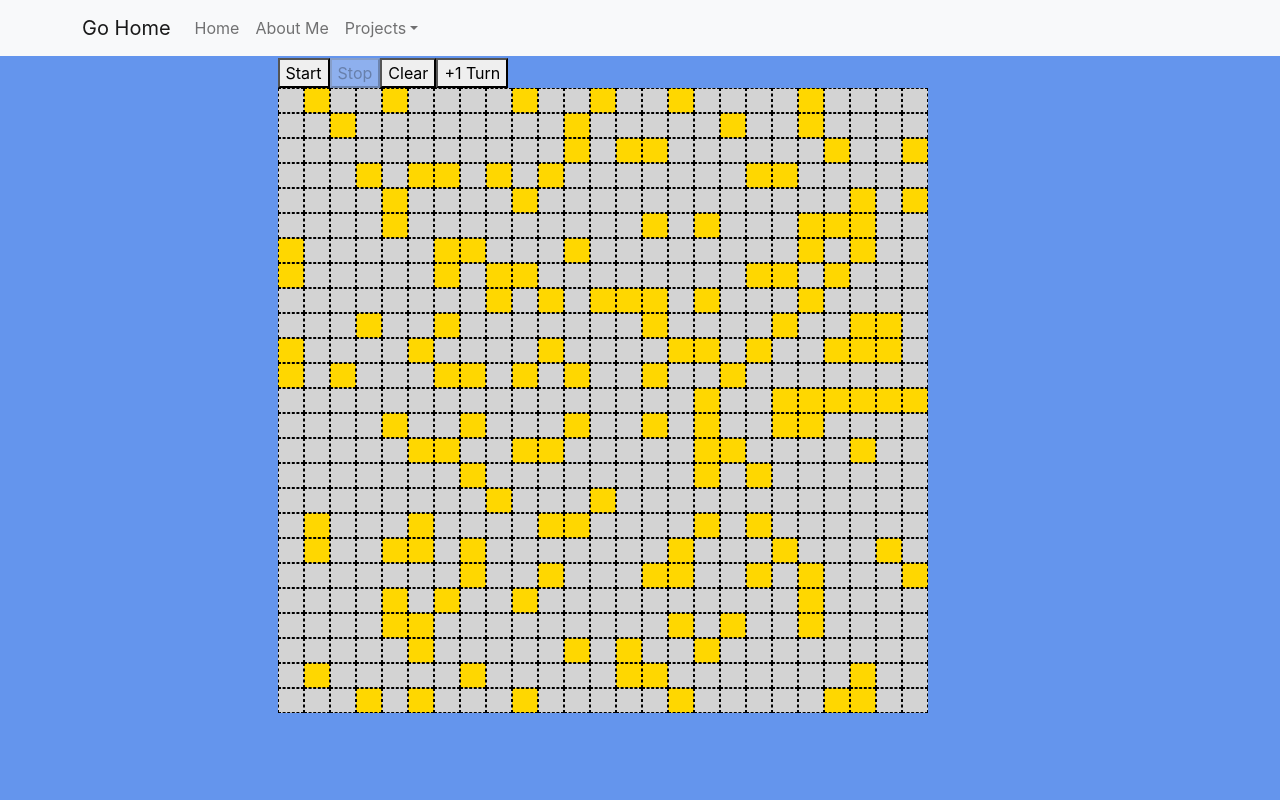
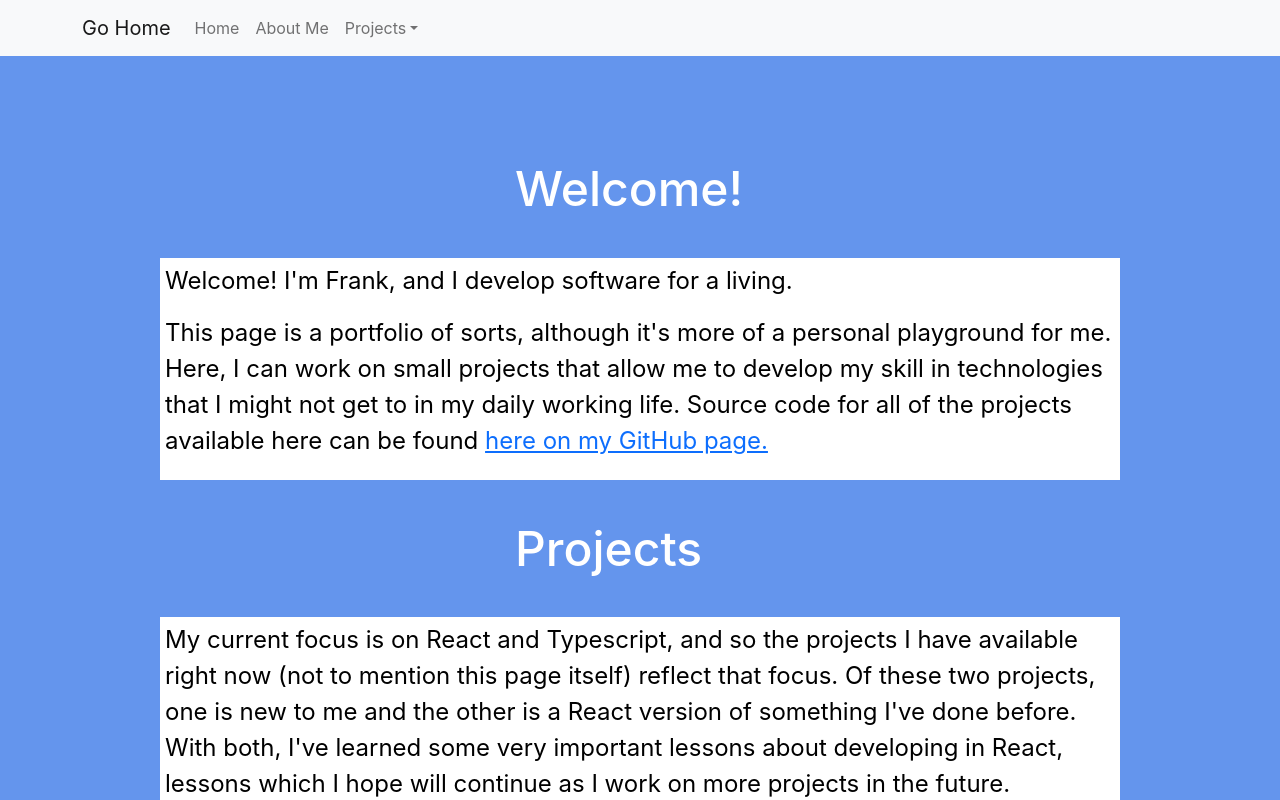
Before and after one commit to superking84/superking84.github.io, a React (Create React App) app: page /projects/gameoflife in a window 1280 px wide. Shown: the top 800 px of the page. Built offline with nearby package versions, Linux system fonts and the light colour scheme; a web font is replaced by a local one.

Commit message:
changed browser router to hash router for GitHub Pages

```diff
--- a/src/App.tsx
+++ b/src/App.tsx
@@ -11,7 +11,7 @@ function App() {
                 <Navbar.Toggle aria-controls="basic-navbar-nav" />
                 <Navbar.Collapse id="basic-navbar-nav">
                     <Nav className="me-auto">
-                        <Nav.Link as={Link} to="/">Home</Nav.Link>
+                        <Nav.Link as={Link} to="">Home</Nav.Link>
                         <Nav.Link as={Link} to="/about">About Me</Nav.Link>
                         <NavDropdown title="Projects" id="basic-nav-dropdown">
                             <NavDropdown.Item as={Link} to="/projects/wordle">Wordle</NavDropdown.Item>
--- a/src/index.tsx
+++ b/src/index.tsx
@@ -1,6 +1,6 @@
 import "bootstrap/dist/css/bootstrap.min.css";
 import "./index.scss";
-import { BrowserRouter, Route, Routes } from "react-router-dom";
+import { HashRouter, Route, Routes } from "react-router-dom";
 import About from "./pages/About/About";
 import App from "./App";
 import GameOfLife from "./pages/Projects/GameOfLife/GameOfLife";
@@ -12,9 +12,9 @@ import reportWebVitals from "./reportWebVitals";
 
 ReactDOM.render(
     <React.StrictMode>
-        <BrowserRouter>
+        <HashRouter>
             <Routes>
-                <Route path="/" element={<App />}>
+                <Route path="" element={<App />}>
                     <Route index element={<Home />} />
                     <Route path="about" element={<About />} />
                     <Route path="projects">
@@ -23,7 +23,7 @@ ReactDOM.render(
                     </Route>
                 </Route>
             </Routes>
-        </BrowserRouter>
+        </HashRouter>
     </React.StrictMode>,
     document.getElementById("root")
 );
```
